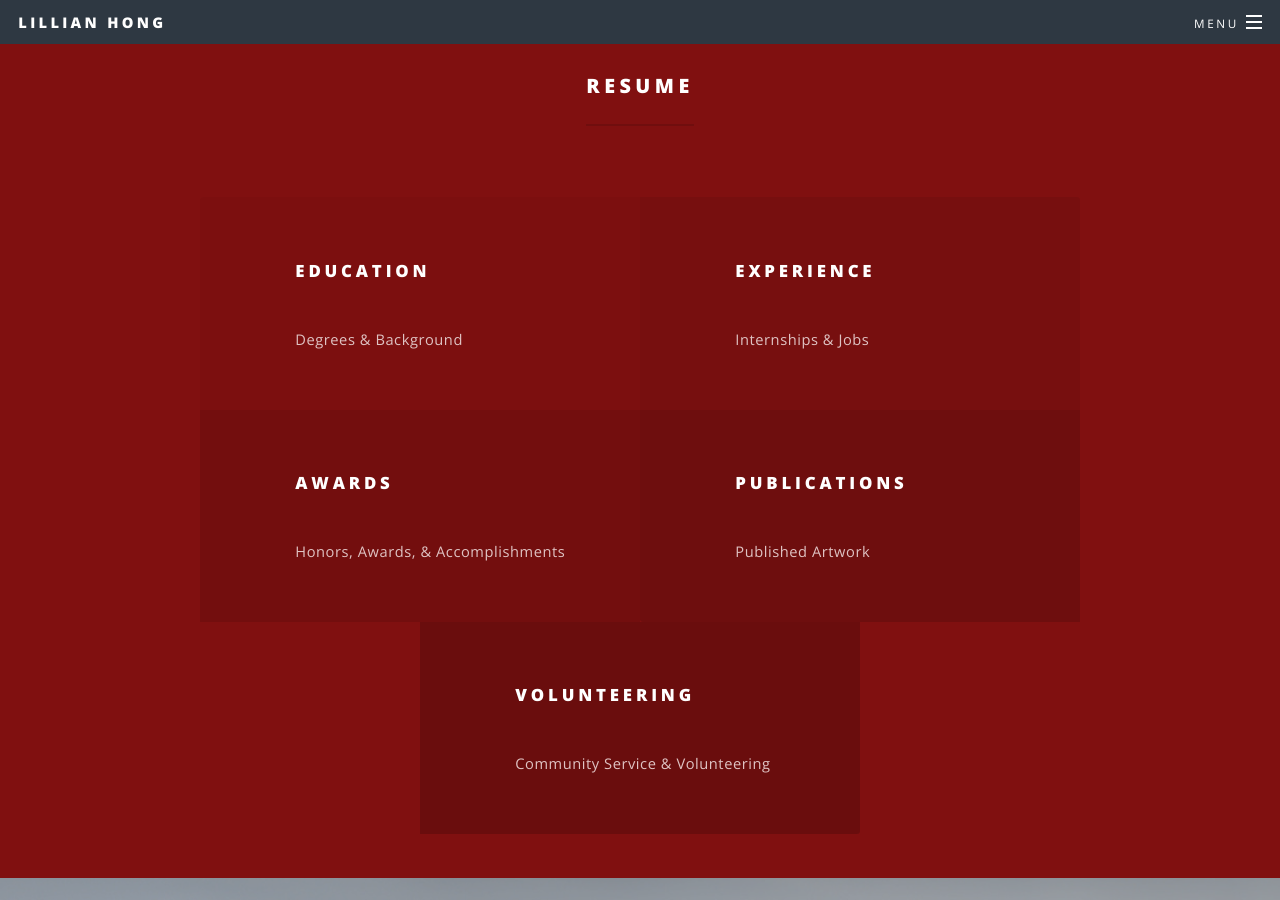
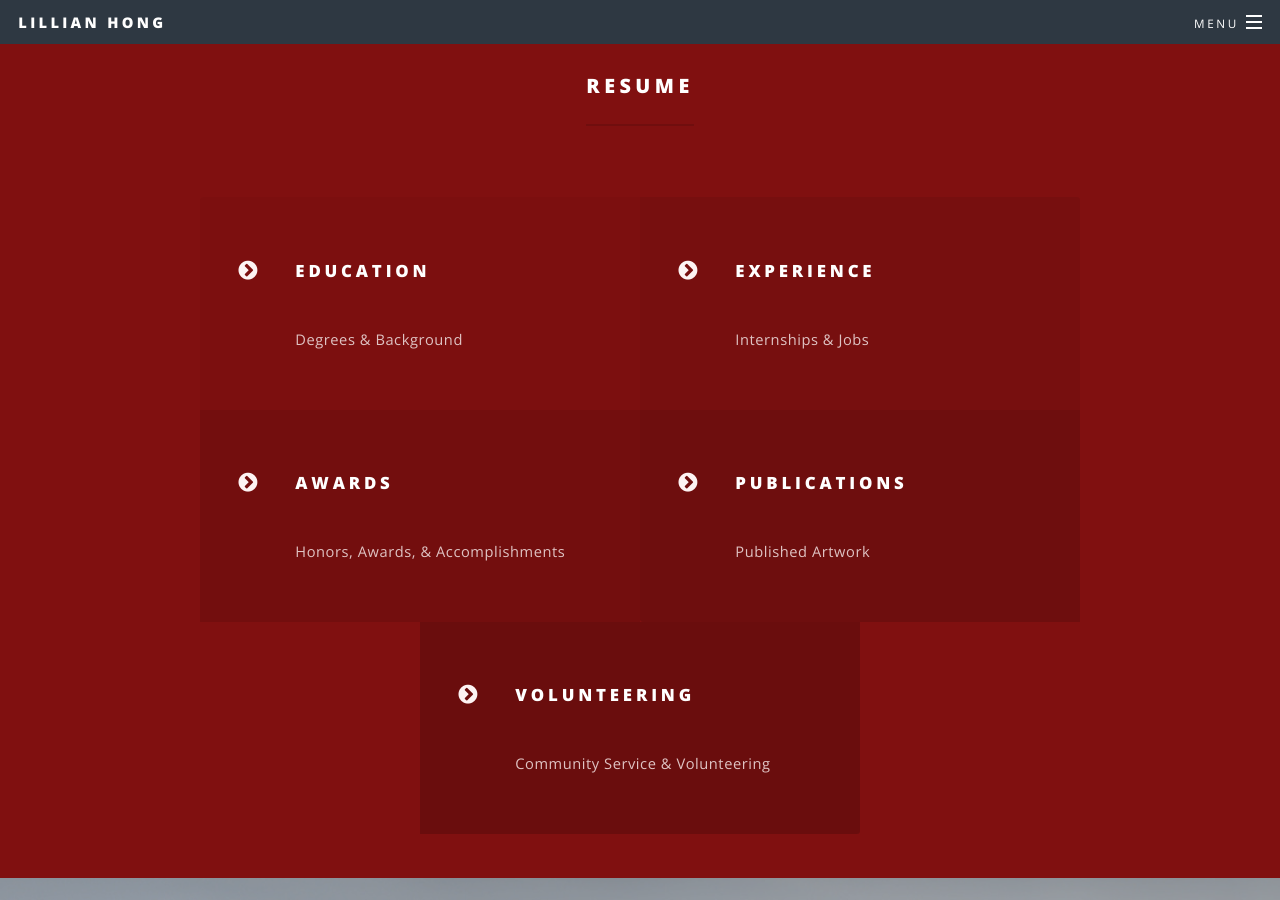
Before and after one commit to lillianhong/lillianhong.github.io, a Jekyll site: the page built from index.md, in a window 1280 px wide and 900 px high, scrolled down 1850 px. Built offline with Jekyll 4.4.1, drawn with Linux system fonts in a browser that asks for light colours.

Commit message:
icon change

```diff
--- a/_layouts/landing.html
+++ b/_layouts/landing.html
@@ -95,7 +95,7 @@
                 for my_post in site.posts %}{%
                   if my_post.tags contains 'featured' %}{%
                     assign i = i | plus:1 %}
-                <li class="icon fa-{% if my_post.icon %}{{ my_post.icon }}{% else %}chevron-circle-right-o{% endif %}"><!-- featured:{{ i }} -->
+                <li class="icon fa-{% if my_post.icon %}{{ my_post.icon }}{% else %}chevron-circle-right{% endif %}"><!-- featured:{{ i }} -->
                   <a href="{{ my_post.url | prepend:site.baseurl }}">
                   <div class="container">
                   <h3>{{ my_post.title }}</h3>
```
